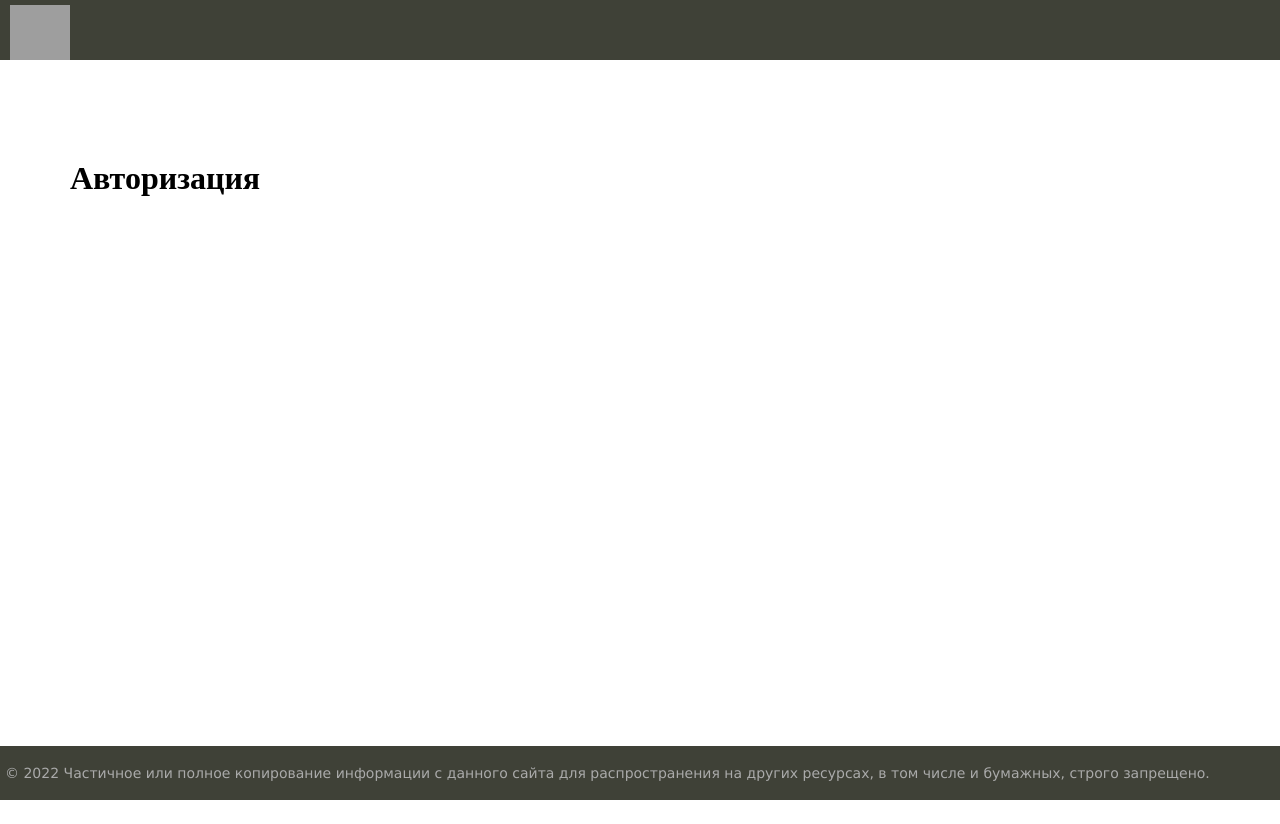
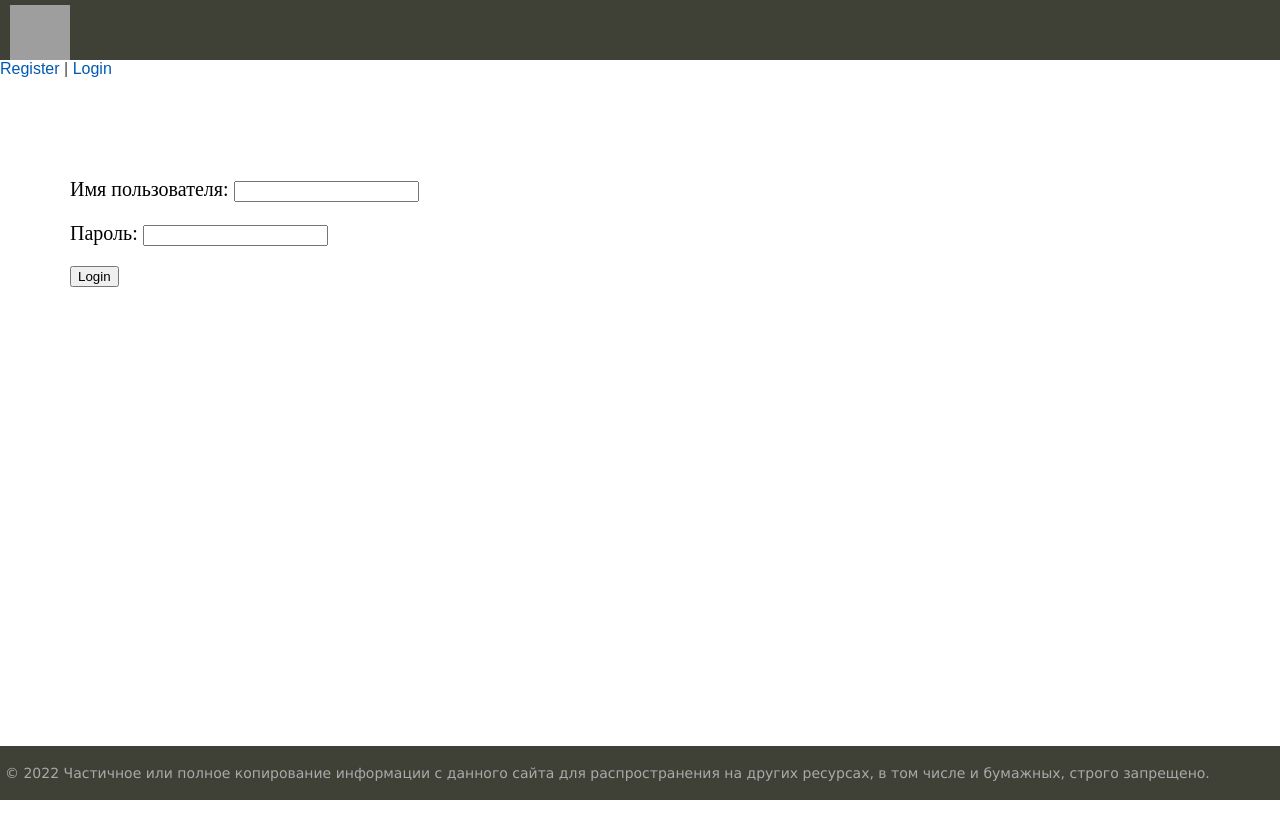
Before and after one commit to PASlednev/tests, a Django app: page /login/ in a window 1280 px wide. Before the commit the page ends 800 px from the top, so only its background shows below. Run offline with Django 4.2, Linux system fonts and the light colour scheme; grey boxes are pictures that could not be loaded.

Commit message:
make model

```diff
--- a/mysite/testsite/forms.py
+++ b/mysite/testsite/forms.py
@@ -1,8 +1,13 @@
 from django import forms
-from django.contrib.auth.forms import UserCreationForm
+from django.contrib.auth.forms import UserCreationForm, AuthenticationForm
 from django.contrib.auth.models import User
 
 from .models import *
+
+
+class UserLoginForm(AuthenticationForm):
+    username = forms.CharField(label='Имя пользователя', widget=forms.TextInput(attrs={'class': 'form-control'}))
+    password = forms.CharField(label='Пароль', widget=forms.PasswordInput(attrs={'class': 'form-control'}))
 
 
 class UserRegisterForm(UserCreationForm):
--- a/mysite/testsite/templates/testsite/base.html
+++ b/mysite/testsite/templates/testsite/base.html
@@ -27,6 +27,11 @@
                 </ul>
                 <div class="clear"></div>
             </div>
+            {% if request.user.is_authenticated %}
+            Добро пожаловать, {{ user.username }} | <a href="{% url 'logout' %}">Выход</a>
+            {% else %}
+            <a href="{% url 'register' %}">Register</a> | <a href="{% url 'login' %}">Login</a>
+            {% endif %}
             {% endblock mainmenu %}
 
 
--- a/mysite/testsite/templates/testsite/login.html
+++ b/mysite/testsite/templates/testsite/login.html
@@ -1,12 +1,10 @@
 {% extends 'testsite/base.html' %}
 {% block content %}
-<html lang="en">
-<head>
-    <meta charset="UTF-8">
-    <title>Title</title>
-</head>
-<body>
-<h1>Авторизация</h1>
-</body>
-</html>
+<form method="post">
+    {% csrf_token %}
+    {{ form.as_p }}
+    <button class="btn btn-primary btn-block" type="submit">
+        Login
+    </button>
+</form>
 {% endblock %}
--- a/mysite/testsite/urls.py
+++ b/mysite/testsite/urls.py
@@ -7,7 +7,8 @@ urlpatterns = [
     path('about/', about, name='about'),
     path('all_tests/', all_tests, name='all_tests'),
     path('contact/', contact, name='contact'),
-    path('login/', login, name='login'),
+    path('login/', user_login, name='login'),
+    path('logout/', user_logout, name='logout'),
     path('register/', register, name='register'),
     path('test_group/<int:test_group_id>/', show_tests, name='tests'),
     path('test_group/<int:test_group_id>/<int:test_id>', show_testing, name='show_test'),
--- a/mysite/testsite/views.py
+++ b/mysite/testsite/views.py
@@ -1,9 +1,10 @@
 from django.contrib import messages
+from django.contrib.auth import login, logout
 from django.core.paginator import Paginator
 from django.http import HttpResponse, HttpResponseNotFound
 from django.shortcuts import render, redirect
 
-from .forms import QuestionsForm, UserRegisterForm
+from .forms import QuestionsForm, UserRegisterForm, UserLoginForm
 from .models import *
 
 menu = [{'title': "О сайте", 'url_name': 'about'},
@@ -51,8 +52,21 @@ def contact(request):
     return HttpResponse("Обратная связь")
 
 
-def login(request):
-    return render(request, 'testsite/login.html')
+def user_login(request):
+    if request.method == 'POST':
+        form = UserLoginForm(data=request.POST)
+        if form.is_valid():
+            user = form.get_user()
+            login(request, user)
+            return redirect('home')
+    else:
+        form = UserLoginForm
+    return render(request, 'testsite/login.html', {'form': form})
+
+
+def user_logout(request):
+    logout(request)
+    return redirect('login')
 
 
 def register(request):
```
Also changed, not shown: mysite/new.db.sqlite3.
